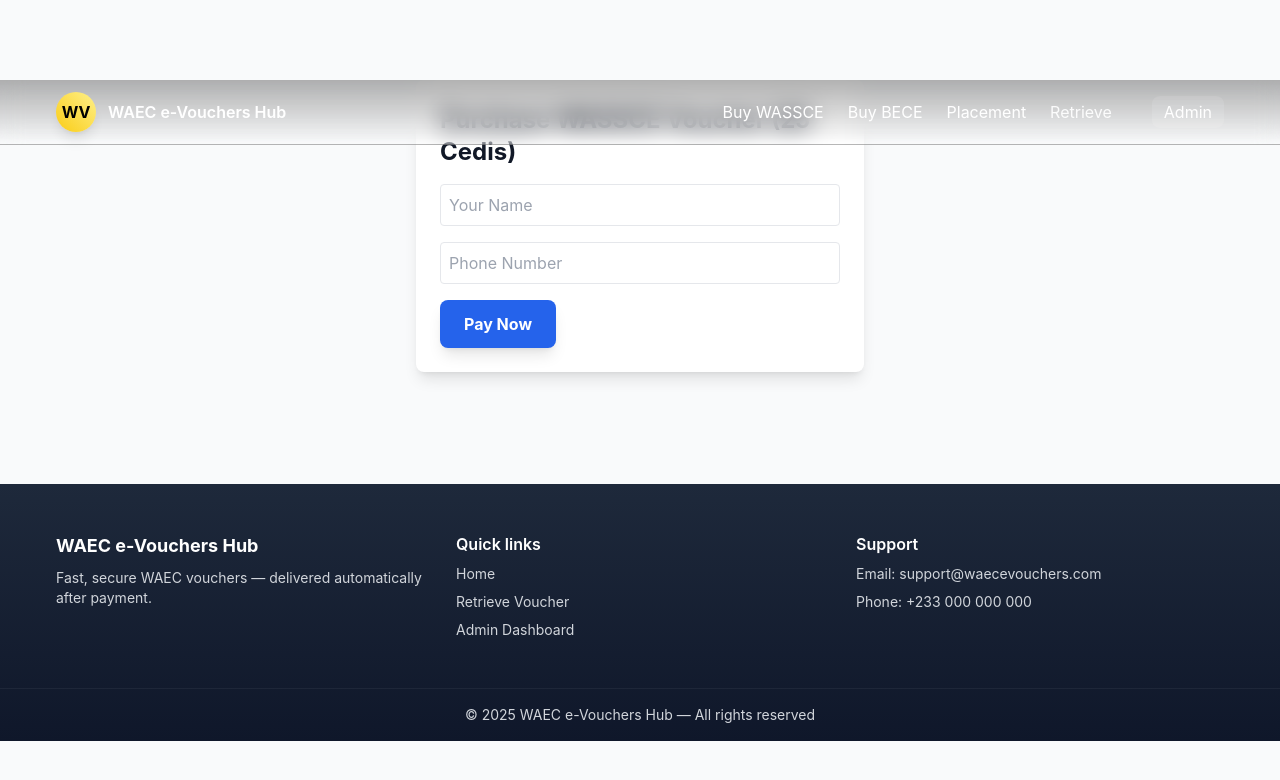
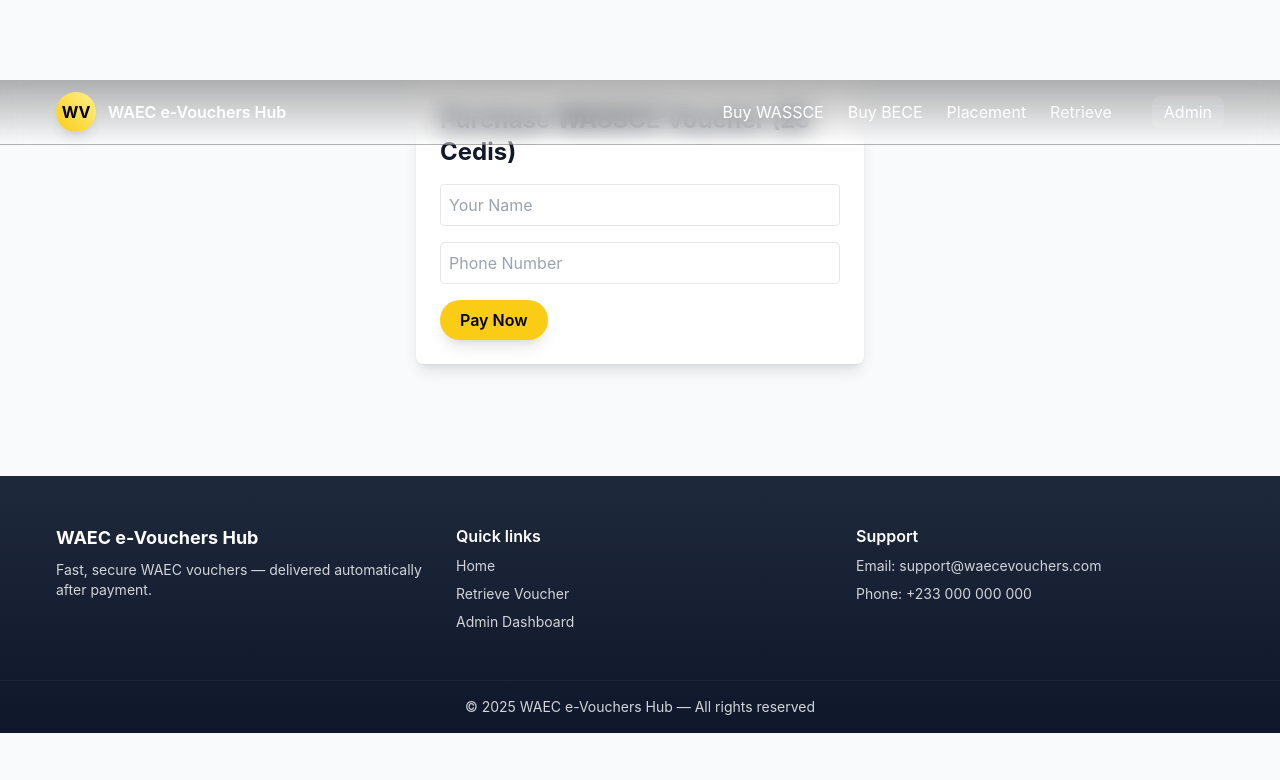
Before and after one commit to authenticcheckers/waecvoucherpfront, a Next.js app: page /purchase/wassce in a window 1280 px wide. Shown: the top 780 px of the page. Built offline with nearby package versions, Linux system fonts and the light colour scheme.

Commit message:
Update AnimatedButton.tsx

```diff
--- a/app/components/AnimatedButton.tsx
+++ b/app/components/AnimatedButton.tsx
@@ -1,11 +1,13 @@
+"use client";
 import { motion } from "framer-motion";
+import React from "react";
 
-export default function AnimatedButton({ children, onClick }: any) {
+export default function AnimatedButton({ children, onClick, className }: { children: React.ReactNode, onClick?: () => void, className?: string }) {
   return (
     <motion.button
-      whileHover={{ scale: 1.1 }}
-      whileTap={{ scale: 0.9 }}
-      className="bg-blue-600 text-white px-6 py-3 rounded-lg font-bold shadow-lg"
+      whileHover={{ scale: 1.03 }}
+      whileTap={{ scale: 0.98 }}
+      className={`px-5 py-2 rounded-full bg-yellow-400 text-black font-semibold shadow-lg ${className || ""}`}
       onClick={onClick}
     >
       {children}
```
